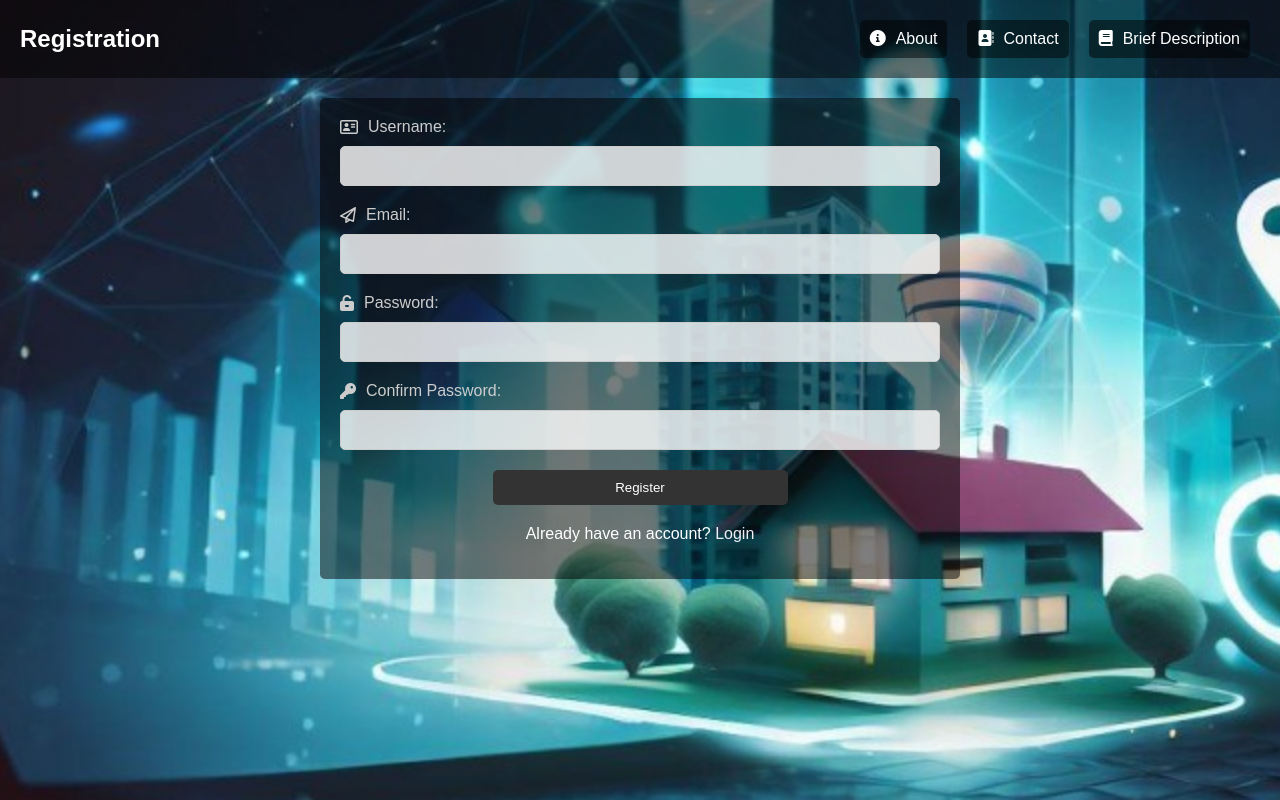
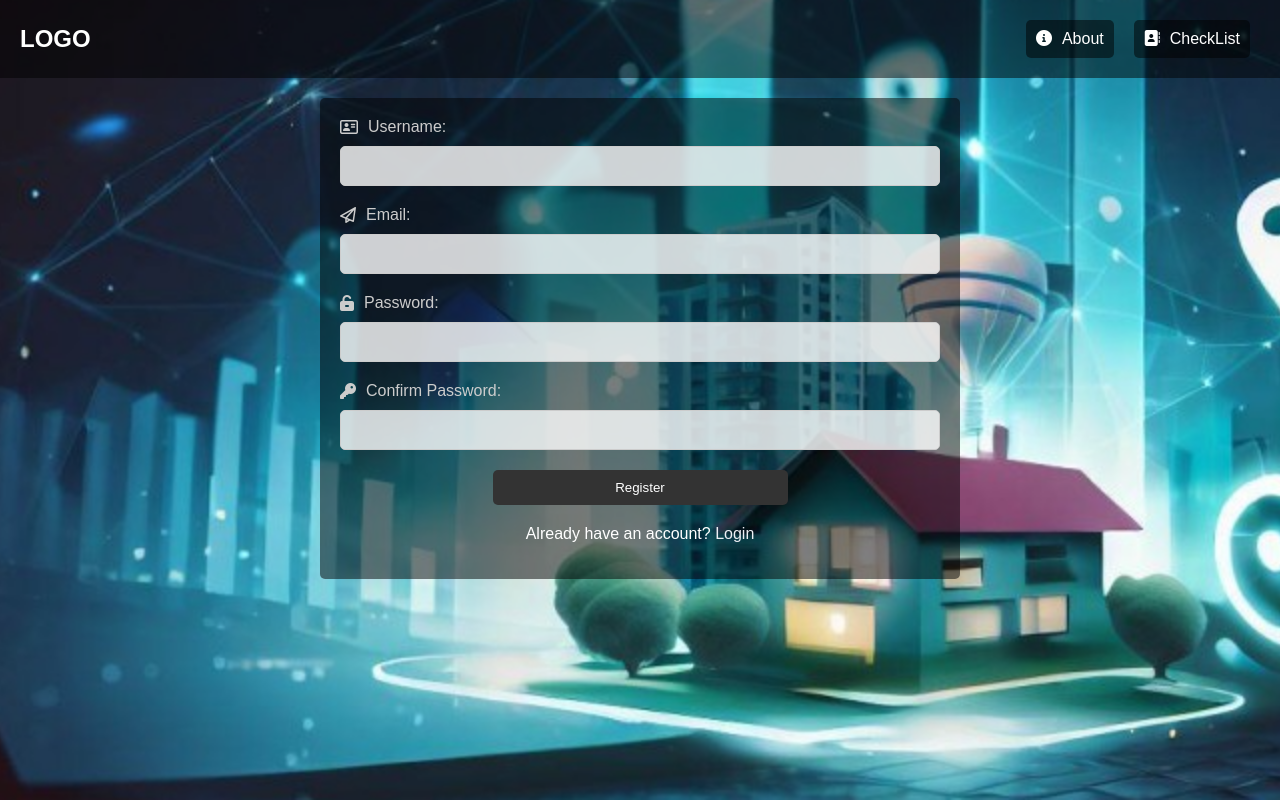
Before and after one commit to 808CryptoBeast/Property-Management-Tool-Checklist, a plain HTML site: page auth/register.html in a window 1280 px wide. Drawn offline with Linux system fonts and the light colour scheme; files whose address does not match are found by name.

Commit message:
Update register.html

```diff
--- a/auth/register.html
+++ b/auth/register.html
@@ -9,11 +9,10 @@
 </head>
 <body>
   <header>
-    <h1>Registration</h1>
+    <h1>LOGO</h1>
     <nav class="navbar">
       <a href="#about"><i class="fas fa-info-circle"></i>About</a>
-      <a href="#contact"><i class="fas fa-address-book"></i>Contact</a>
-      <a href="#description"><i class="fas fa-book"></i>Brief Description</a>
+      <a href="/index.html#checklist"><i class="fas fa-address-book"></i>CheckList</a>
   </nav>
   </header>
   <main>
```
